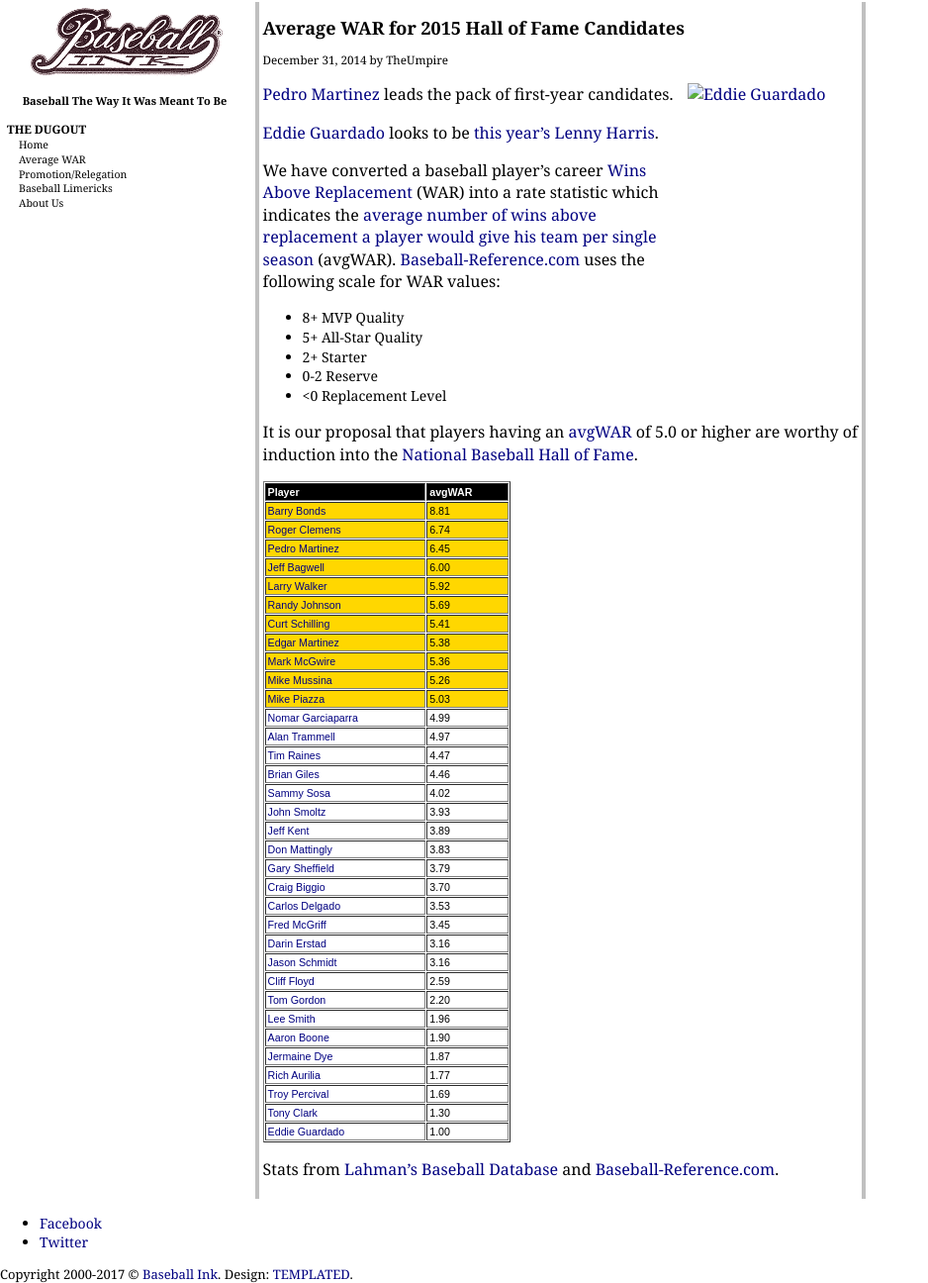
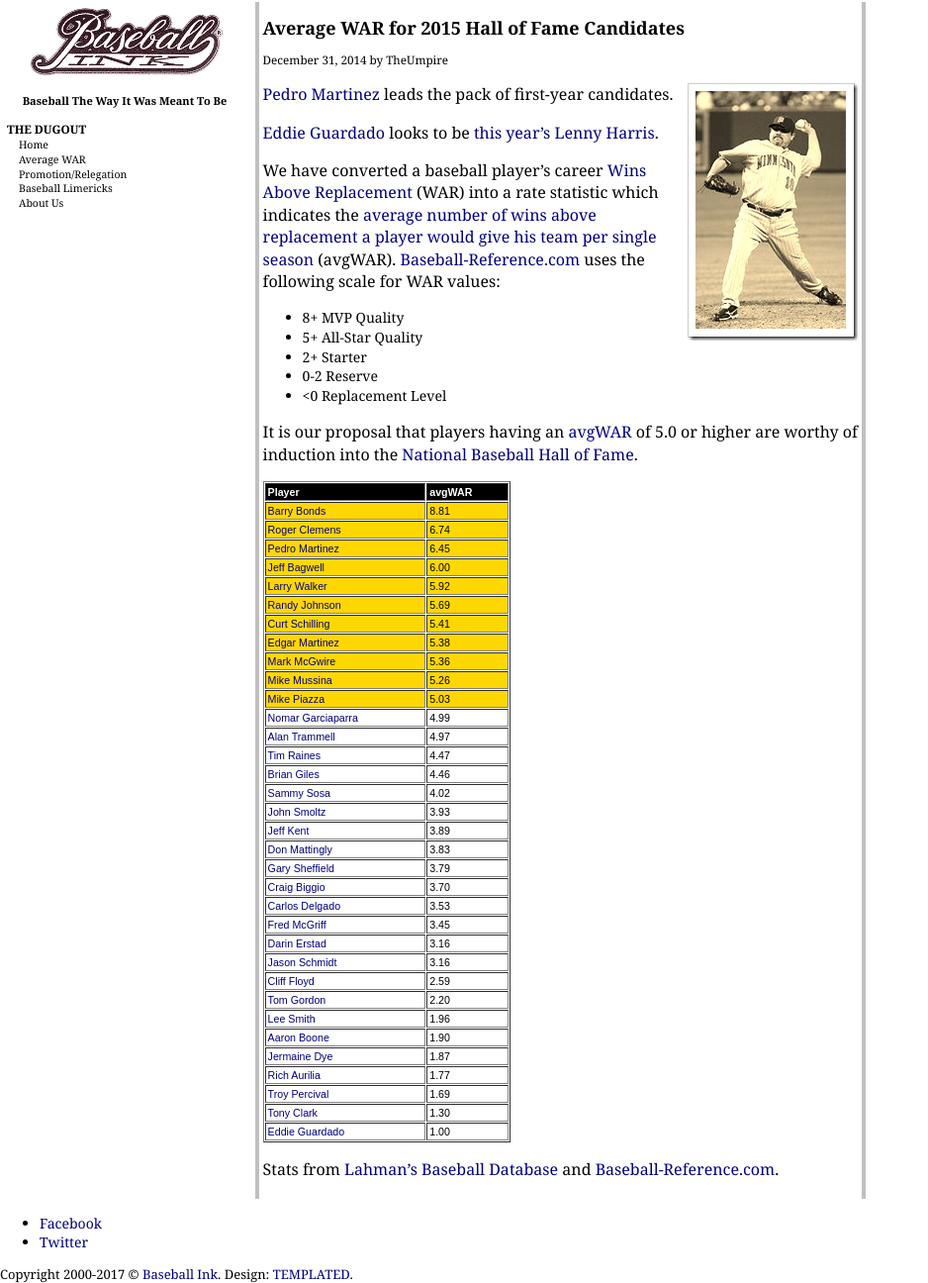
Before and after one commit to jaypalexa/baseballink, a Jekyll site: the page built from pages/average-war-for-2015-hall-of-fame-candidates.md, in a window 1280 px wide. Shown: the whole page at 99% size, without its empty margins (0-938 px from the left). Built offline with Jekyll 4.4.1, drawn with Linux system fonts in a browser that asks for light colours; nearby versions of some CDN libraries; library files that are not in the unit come from our copies.

Commit message:
Update average-war-for-2015-hall-of-fame-candidates.md

```diff
--- a/pages/average-war-for-2015-hall-of-fame-candidates.md
+++ b/pages/average-war-for-2015-hall-of-fame-candidates.md
@@ -5,7 +5,7 @@
 <h1>Average WAR for 2015 Hall of Fame Candidates</h1>
 <div class="meta">December 31, 2014 by TheUmpire</div>
 <div class="storycontent">
-<p><a title="Eddie Guardado" href="http://commons.wikimedia.org/wiki/File%3AAAAA7749_Eddie_Guardado.jpg" target="_blank"><img style="border-right-width: 0px; margin: 0px 0px 10px 10px; display: inline; border-top-width: 0px; border-bottom-width: 0px; border-left-width: 0px" title="Eddie Guardado" border="0" alt="Eddie Guardado" align="right" src="{{ site.url }}{{ site.baseurl }}/images/eddie_guardado.jpg" width="172" height="260" /></a>
+<p><a title="Eddie Guardado" href="http://commons.wikimedia.org/wiki/File%3AAAAA7749_Eddie_Guardado.jpg" target="_blank"><img style="border-right-width: 0px; margin: 0px 0px 10px 10px; display: inline; border-top-width: 0px; border-bottom-width: 0px; border-left-width: 0px" title="Eddie Guardado" border="0" alt="Eddie Guardado" align="right" src="{{ site.url }}{{ site.baseurl }}/assets/images/eddie_guardado.jpg" width="172" height="260" /></a>
 <p><a href="http://www.baseball-reference.com/players/m/martipe02.shtml">Pedro Martinez</a> leads the pack of first-year candidates.</p>
 <p><a href="http://www.baseball-reference.com/players/g/guarded01.shtml">Eddie Guardado</a> looks to be <a href="{{ site.url }}{{ site.baseurl }}/pages/lenny-harris-for-hall-of-fame-huh.html">this year’s Lenny Harris</a>.</p>
 <p>We have converted a baseball player’s career <a href="http://saberlibrary.com/misc/war/">Wins Above Replacement</a> (WAR) into a rate statistic which indicates the <a href="{{ site.url }}{{ site.baseurl }}/pages/avg-war.html">average number of wins above replacement a player would give his team per single season</a> (avgWAR). <a href="http://www.baseball-reference.com">Baseball-Reference.com</a> uses the following scale for WAR values:</p>
```
